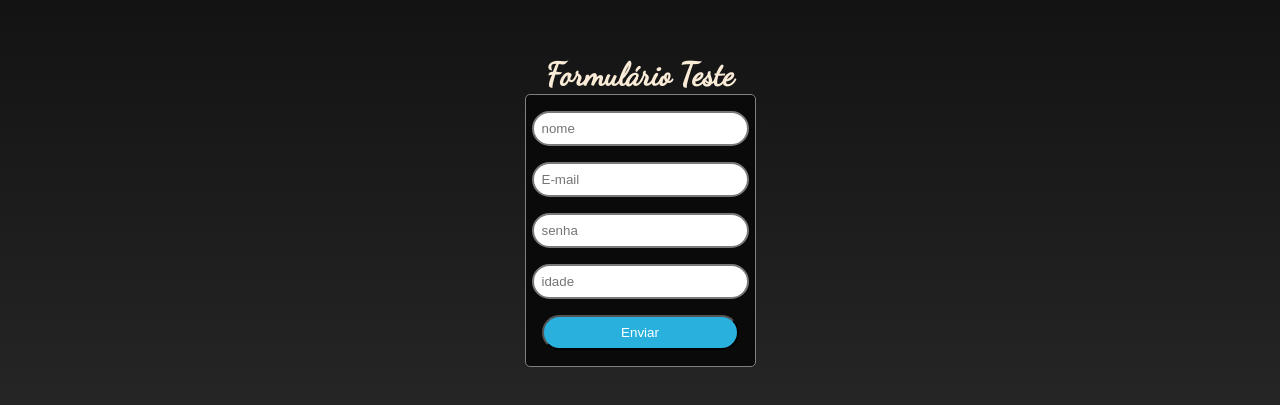
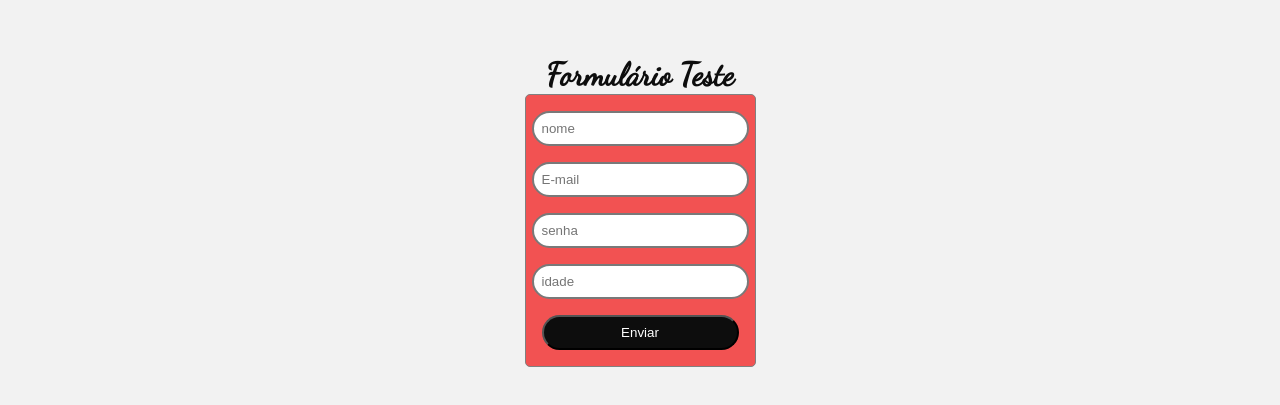
Before and after one commit to ThiagoDumard/AULAFORMULARIO, a plain HTML site: page index.html in a window 1280 px wide. Shown: the part 197-602 px from the top of the page. Drawn offline with Linux system fonts and the light colour scheme.

Commit message:
atualização nas cores

```diff
--- a/css/style.css
+++ b/css/style.css
@@ -1,7 +1,7 @@
 @import url('https://fonts.googleapis.com/css2?family=Dancing+Script&display=swap');
 body{
-    background-image: linear-gradient(to bottom, rgb(10, 10, 10), rgb(47, 47, 47));
-    color: antiquewhite;
+    background: #F2F2F2;
+    color: #0D0D0D;
     font-family: 'Dancing Script', cursive;
 
 }
@@ -21,7 +21,7 @@ form{
     border-radius: 5px;
     box-shadow: 2px 2px 10px rgba(0, 0, 0, 0, 1);
     align-items: center;
-    background-color: rgb(10, 10, 10);
+    background-color: #F25252;
 }
 
 input[type="text"],
@@ -38,18 +38,15 @@ input[type="number"] {
 
 button {
     padding: 0.5rem 1rem;
-    background-color: rgb(41, 176, 221);
+    background-color: #0D0D0D;
     color: white;
     border-radius: 150px;
     cursor: pointer;
     width: 100%;
 }
 button:hover{
-    background-color: rgb(2, 92, 123);
+    background-color: #2b2b2b;
 }
 h1{
     text-align: center;
 }
-:placeholder-shown{
-    color: black;
-}
```
